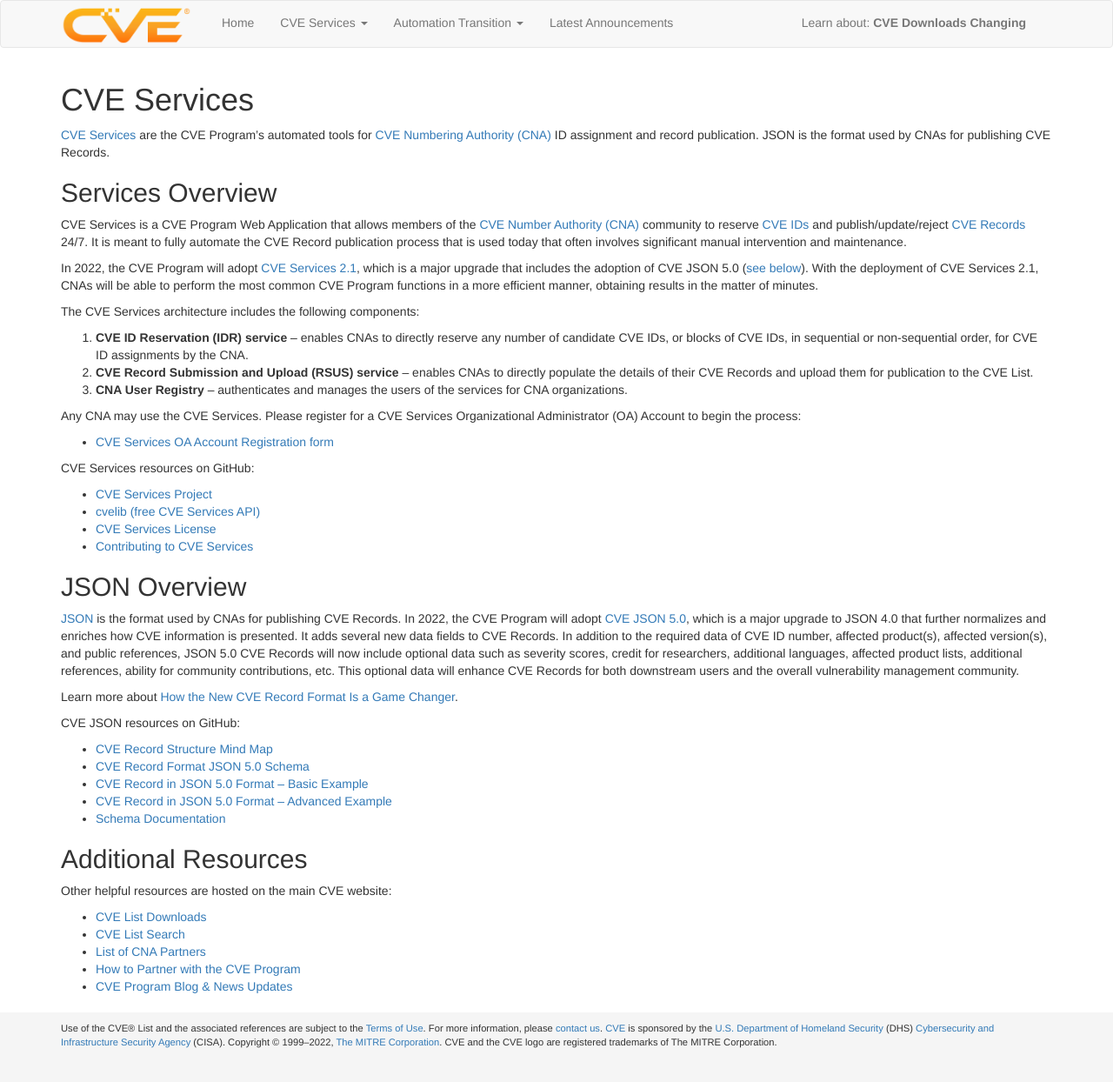
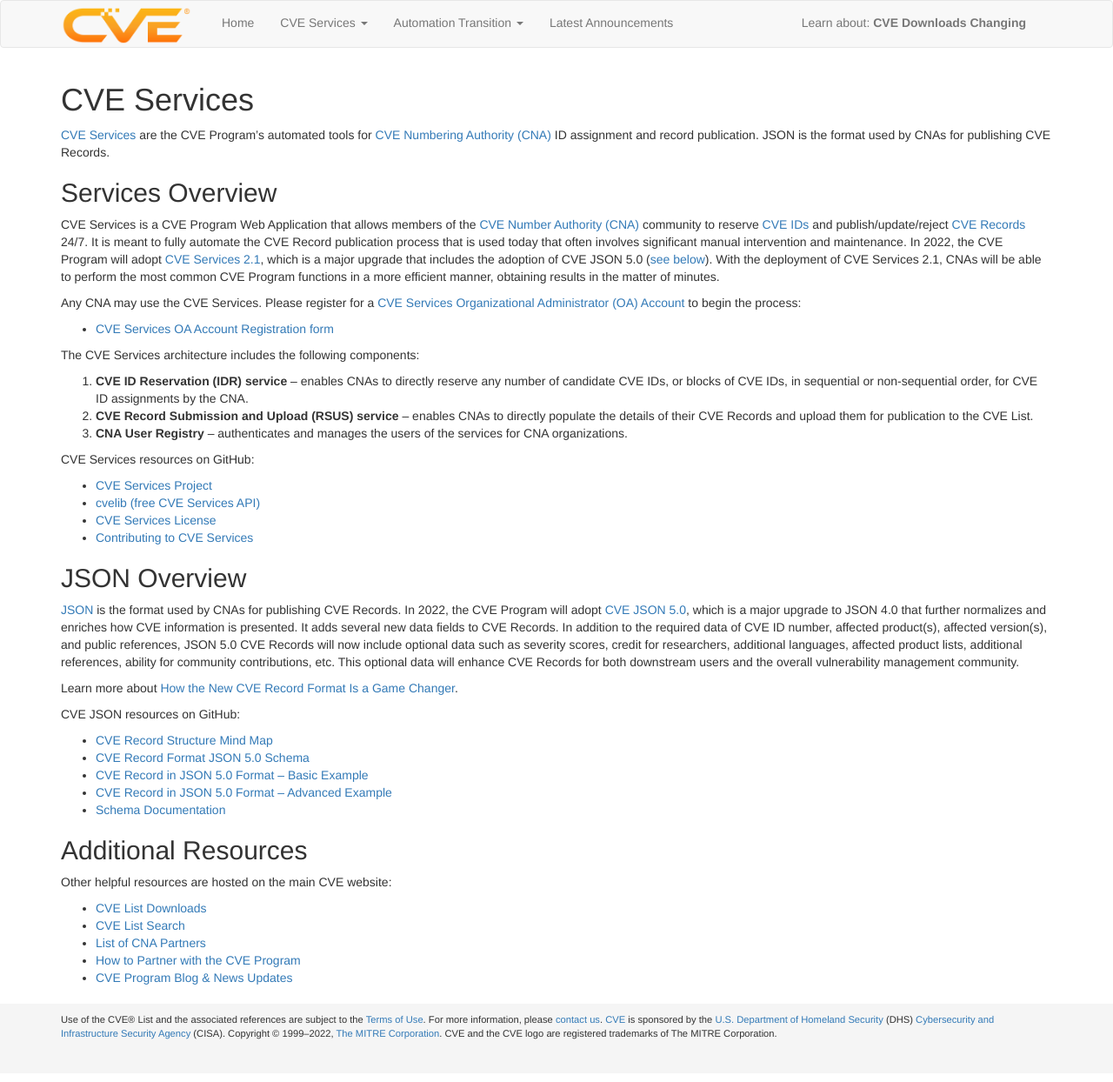
Before and after one commit to CVEProject/cveproject.github.io, a Jekyll site: the page built from automation-cve-services.md, in a window 1280 px wide. Shown: the whole page at 87% size. Built offline with Jekyll 4.4.1, drawn with Linux system fonts in a browser that asks for light colours; nearby versions of some CDN libraries; part of the change alters nothing that is shown.

```diff
--- a/automation-cve-services.md
+++ b/automation-cve-services.md
@@ -7,9 +7,11 @@ layout: page
 
 ## Services Overview
 
-CVE Services is a CVE Program Web Application that allows members of the [CVE Number Authority (CNA)](https://www.cve.org/PartnerInformation/Partner#CNA) community to reserve [CVE IDs](https://www.cve.org/ResourcesSupport/Glossary?activeTerm=glossaryCVEID) and publish/update/reject [CVE Records](https://www.cve.org/ResourcesSupport/Glossary?activeTerm=glossaryRecord) 24/7. It is meant to fully automate the CVE Record publication process that is used today that often involves significant manual intervention and maintenance.
+CVE Services is a CVE Program Web Application that allows members of the [CVE Number Authority (CNA)](https://www.cve.org/PartnerInformation/Partner#CNA) community to reserve [CVE IDs](https://www.cve.org/ResourcesSupport/Glossary?activeTerm=glossaryCVEID) and publish/update/reject [CVE Records](https://www.cve.org/ResourcesSupport/Glossary?activeTerm=glossaryRecord) 24/7. It is meant to fully automate the CVE Record publication process that is used today that often involves significant manual intervention and maintenance. In 2022, the CVE Program will adopt [CVE Services 2.1](https://github.com/CVEProject/cve-services#project), which is a major upgrade that includes the adoption of CVE JSON 5.0 ([see below](https://cveproject.github.io/automation-cve-services#json-overview)). With the deployment of CVE Services 2.1, CNAs will be able to perform the most common CVE Program functions in a more efficient manner, obtaining results in the matter of minutes.
 
-In 2022, the CVE Program will adopt [CVE Services 2.1](https://github.com/CVEProject/cve-services#project), which is a major upgrade that includes the adoption of CVE JSON 5.0 ([see below](https://cveproject.github.io/automation-cve-services#json-overview)). With the deployment of CVE Services 2.1, CNAs will be able to perform the most common CVE Program functions in a more efficient manner, obtaining results in the matter of minutes.
+Any CNA may use the CVE Services. Please register for a [CVE Services Organizational Administrator (OA) Account](https://forms.monday.com/forms/03132d0646401f5d10d06c60e25444a1?r=use1) to begin the process:
+
+* [CVE Services OA Account Registration form](https://forms.monday.com/forms/03132d0646401f5d10d06c60e25444a1?r=use1)
 
 The CVE Services architecture includes the following components:
 
@@ -18,10 +20,6 @@ The CVE Services architecture includes the following components:
   <li><strong>CVE Record Submission and Upload (RSUS) service</strong> – enables CNAs to directly populate the details of their CVE Records and upload them for publication to the CVE List.</li>
   <li><strong>CNA User Registry</strong> – authenticates and manages the users of the services for CNA organizations.</li>
 </ol>
-
-Any CNA may use the CVE Services. Please register for a CVE Services Organizational Administrator (OA) Account to begin the process:
-
-* [CVE Services OA Account Registration form](https://forms.monday.com/forms/03132d0646401f5d10d06c60e25444a1?r=use1)
 
 CVE Services resources on GitHub:
 
```
